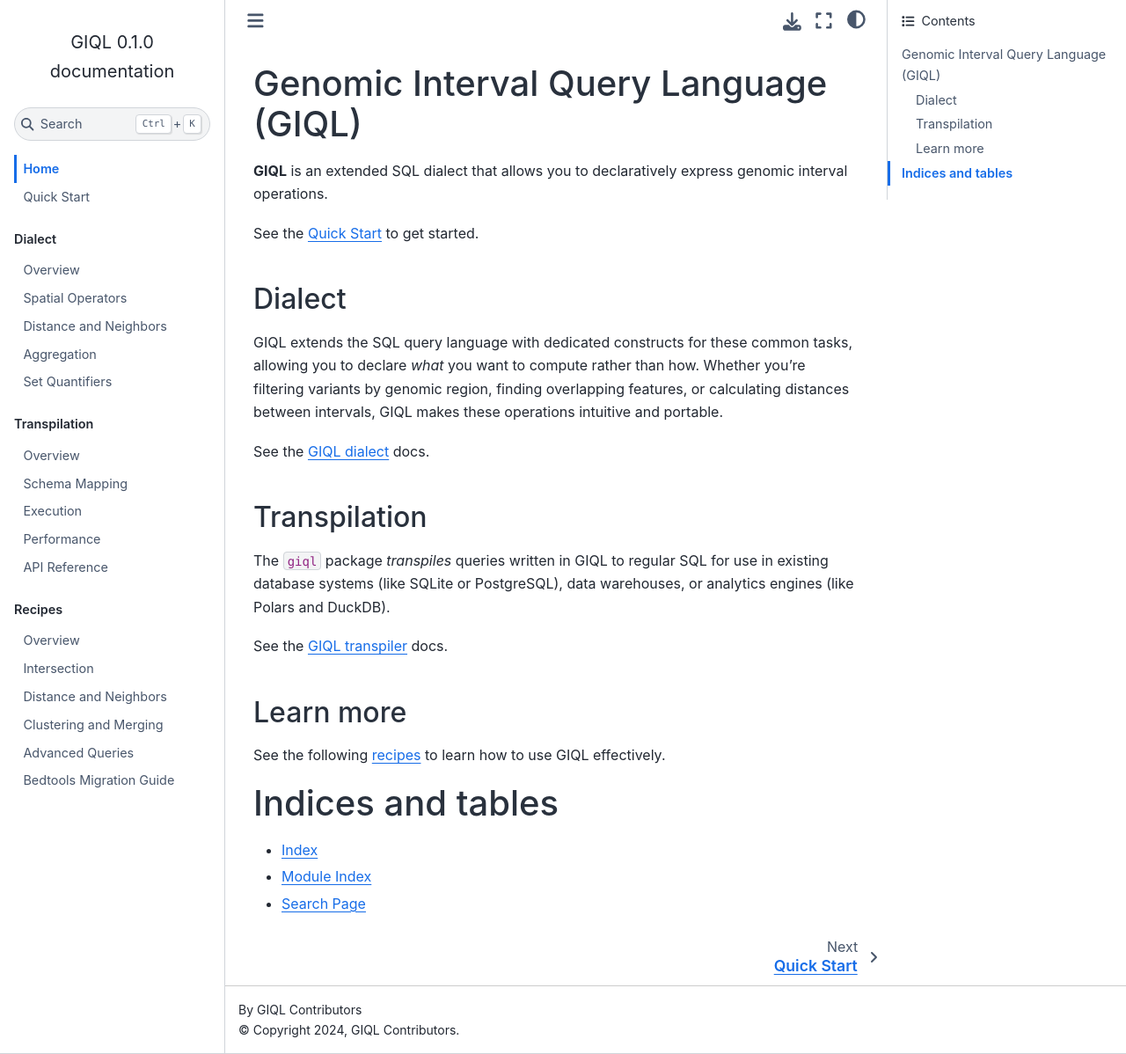
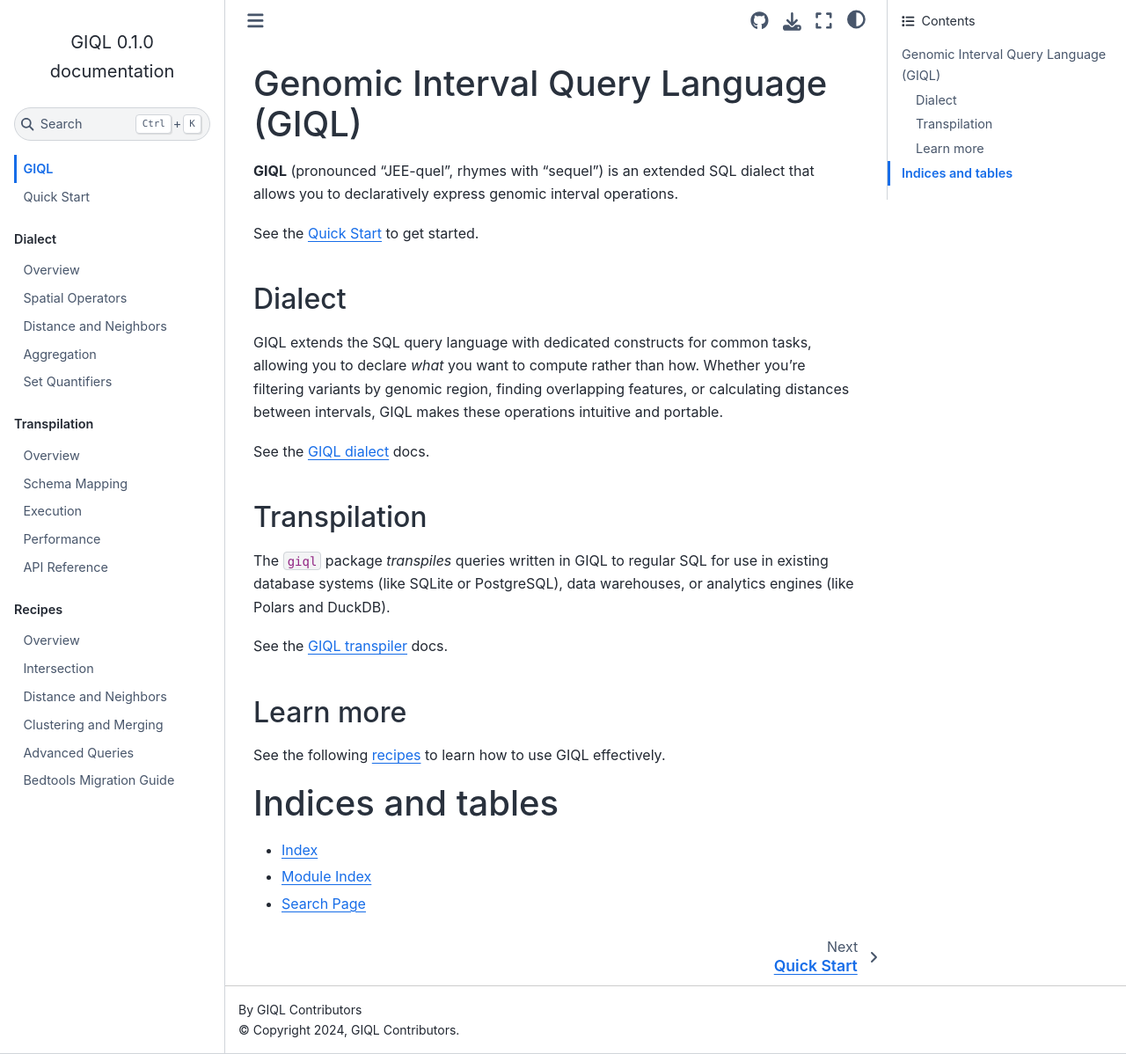
Before and after one commit to abdenlab/giql, a Sphinx documentation site: the page built from docs/index.rst, in a window 1280 px wide and 1198 px high. Shown: the whole window at 88% size. Built offline with Sphinx 7.4.7 and the Sphinx Book theme 1.1.4, drawn with Linux system fonts in a browser that asks for light colours.

Commit message:
Add repo button to docs

```diff
--- a/docs/conf.py
+++ b/docs/conf.py
@@ -72,3 +72,11 @@ intersphinx_mapping = {
 
 html_theme = "sphinx_book_theme"
 # html_static_path = ['_static']  # Uncomment when you have custom static files
+html_theme_options = {
+    # "logo": {
+    #     "image_light": "_static/logo-light.svg",
+    #     "image_dark": "_static/logo-dark.svg",
+    # },
+    "repository_url": "https://github.com/abdenlab/giql",
+    "use_repository_button": True,
+}
--- a/docs/index.rst
+++ b/docs/index.rst
@@ -4,16 +4,16 @@ Genomic Interval Query Language (GIQL)
 .. toctree::
    :hidden:
 
-   Home <self>
+   GIQL <self>
    quickstart
 
-**GIQL** is an extended SQL dialect that allows you to declaratively express genomic interval operations.
+**GIQL** (pronounced "JEE-quel", rhymes with "sequel") is an extended SQL dialect that allows you to declaratively express genomic interval operations.
 
 See the :doc:`quickstart` to get started.
 
 Dialect
 -------
-GIQL extends the SQL query language with dedicated constructs for these
+GIQL extends the SQL query language with dedicated constructs for
 common tasks, allowing you to declare *what* you want to compute rather
 than how. Whether you're filtering variants by genomic region, finding
 overlapping features, or calculating distances between intervals, GIQL
```
